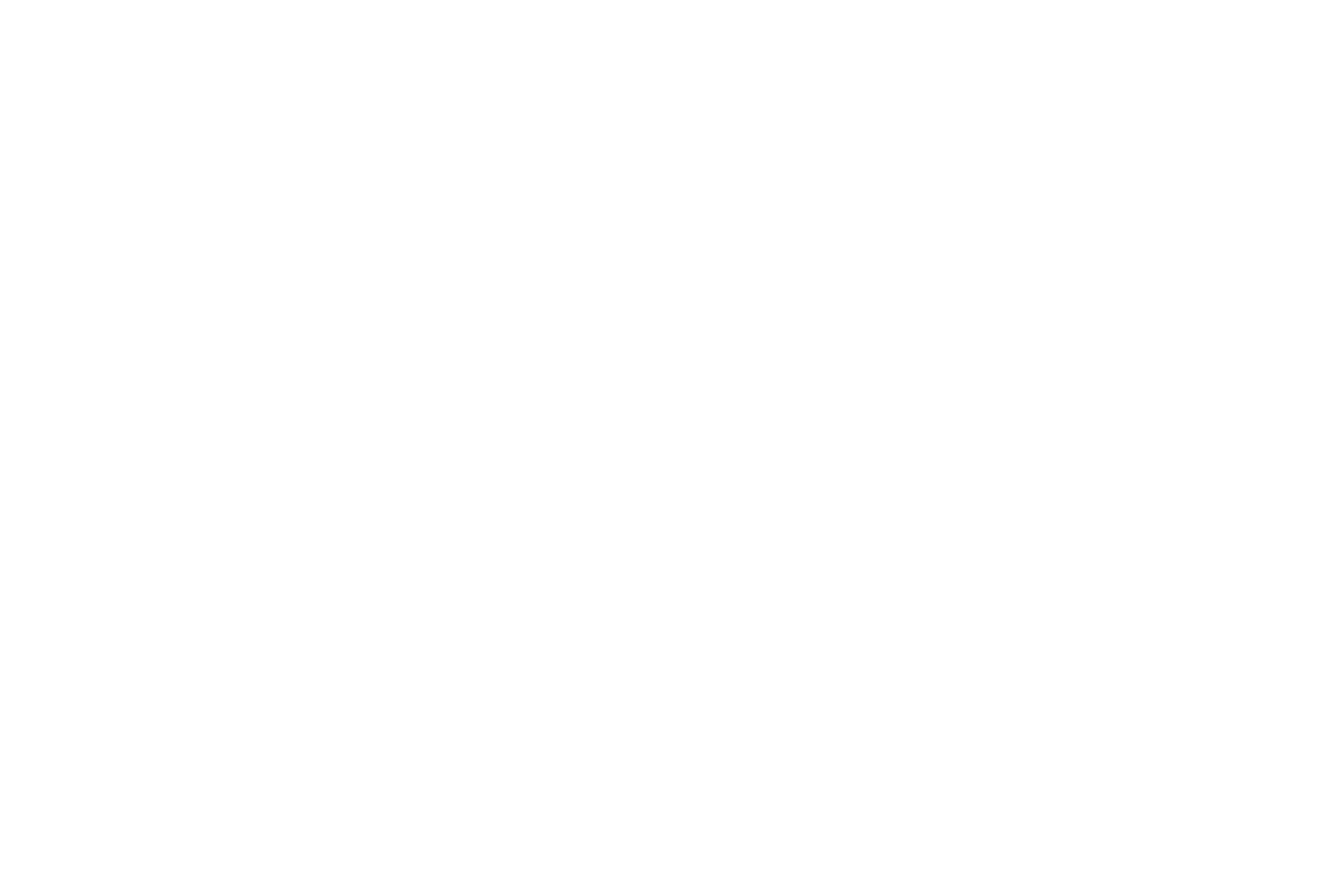
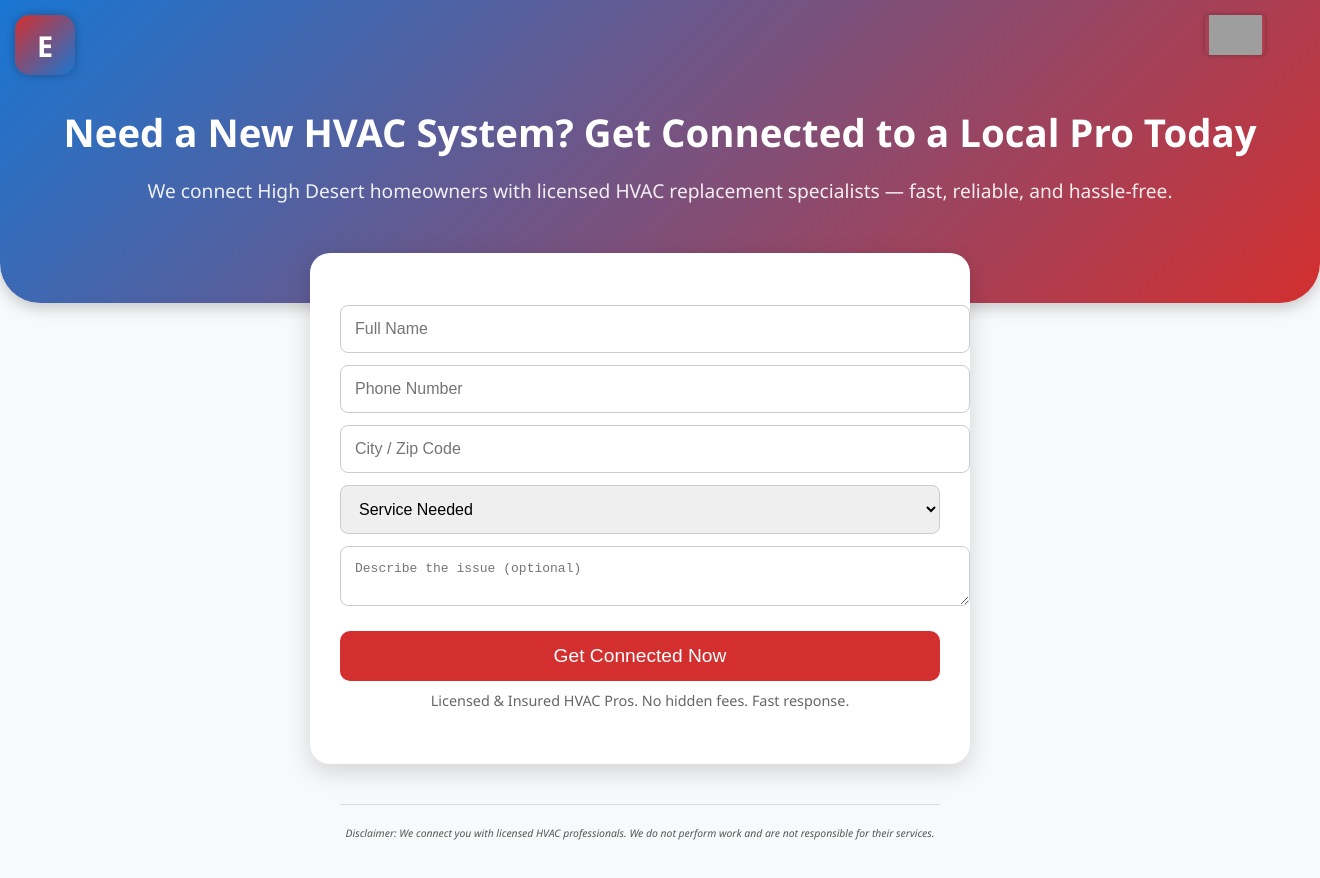
Before and after one commit to elitehvacreferral-hue/elite-hvac-test, a plain HTML site: page index.html in a window 1280 px wide. Shown: the whole page, 1320 px wide, since content can reach past the window. Before the commit the page ends 800 px from the top, so only its background shows below. Drawn offline with Linux system fonts and the light colour scheme; grey boxes are pictures that could not be loaded.

Commit message:
Update index.html

```diff
--- a/index.html
+++ b/index.html
@@ -6,103 +6,96 @@
 <title>Elite HVAC Referrals</title>
 
 <style>
+/* Reset & typography */
 body {
   margin: 0;
-  font-family: Arial, sans-serif;
+  font-family: 'Segoe UI', Tahoma, Geneva, Verdana, sans-serif;
+  background: #f8f9fa;
   color: #333;
 }
 
-/* Hero section */
+/* Gradient Hero Section */
 .hero {
   position: relative;
   width: 100%;
-  height: 100vh;
-  overflow: hidden;
-}
-
-/* Hero image fills container reliably */
-.hero-img {
-  position: absolute;
-  top: 0;
-  left: 0;
-  width: 100%;
-  height: 100%;
-  object-fit: cover;
-  z-index: 0;
-}
-
-/* Overlay to make text readable */
-.overlay {
-  position: absolute;
-  top: 0;
-  left: 0;
-  right: 0;
-  bottom: 0;
-  z-index: 1;
-  background: rgba(0,0,0,0.5);
-  display: flex;
-  flex-direction: column;
-  justify-content: center;
-  align-items: center;
+  padding: 80px 20px;
+  background: linear-gradient(135deg, #1976d2, #d32f2f);
+  color: white;
   text-align: center;
-  padding: 60px 20px;
+  border-bottom-left-radius: 40px;
+  border-bottom-right-radius: 40px;
+  box-shadow: 0 5px 15px rgba(0,0,0,0.2);
 }
 
 /* Hero text */
 header h1 {
-  color: #fff;
   font-size: 2.4em;
-  margin: 0 0 10px;
-  text-shadow: 1px 1px 5px rgba(0,0,0,0.7);
+  margin-bottom: 10px;
 }
 
 header p {
-  color: #fff;
   font-size: 1.2em;
-  text-shadow: 1px 1px 5px rgba(0,0,0,0.7);
-  margin: 0;
+  opacity: 0.9;
 }
 
 /* Form container */
 .container {
   max-width: 600px;
-  margin: 40px auto;
-  background: rgba(255,255,255,0.95);
-  padding: 30px;
-  border-radius: 8px;
-  box-shadow: 0 0 15px rgba(0,0,0,0.2);
+  margin: -50px auto 40px;
+  background: #fff;
+  padding: 40px 30px;
+  border-radius: 20px;
+  box-shadow: 0 8px 25px rgba(0,0,0,0.15);
+  position: relative;
+  z-index: 2;
 }
 
-input, select, textarea, button {
+/* Form elements */
+input, select, textarea {
   width: 100%;
-  padding: 12px;
+  padding: 14px;
   margin-top: 12px;
   font-size: 1em;
+  border-radius: 8px;
+  border: 1px solid #ccc;
+  transition: all 0.3s ease;
+}
+
+input:focus, select:focus, textarea:focus {
+  outline: none;
+  border-color: #1976d2;
+  box-shadow: 0 0 8px rgba(25,118,210,0.3);
 }
 
 button {
+  width: 100%;
+  padding: 14px;
+  margin-top: 20px;
+  font-size: 1.2em;
+  border: none;
+  border-radius: 10px;
   background: #d32f2f;
   color: white;
-  border: none;
-  border-radius: 4px;
-  font-size: 1.2em;
   cursor: pointer;
+  transition: all 0.3s ease;
 }
 
 button:hover {
   background: #b71c1c;
+  transform: translateY(-2px);
+  box-shadow: 0 5px 15px rgba(0,0,0,0.2);
 }
 
 /* Logo top-left */
 .logo {
   position: fixed;
-  top: 10px;
-  left: 10px;
+  top: 15px;
+  left: 15px;
   z-index: 1000;
   width: 60px;
   height: 60px;
   background: linear-gradient(135deg, #d32f2f, #1976d2);
-  border-radius: 12px;
+  border-radius: 15px;
   color: white;
   font-weight: bold;
   font-size: 1.8em;
@@ -110,10 +103,86 @@ button:hover {
   align-items: center;
   justify-content: center;
   box-shadow: 0 0 8px rgba(0,0,0,0.3);
-  font-family: Arial, sans-serif;
 }
 
 /* Patriotic flag top-right */
 .flag {
   position: fixed;
-  top:
+  top: 15px;
+  right: 15px;
+  width: 60px;
+  height: 40px;
+  background: url('https://upload.wikimedia.org/wikipedia/commons/a/a4/Flag_of_the_United_States.svg') no-repeat center center;
+  background-size: contain;
+  border-radius: 5px;
+  box-shadow: 0 0 5px rgba(0,0,0,0.3);
+  z-index: 1000;
+}
+
+/* Small professional disclaimer */
+.disclaimer {
+  max-width: 600px;
+  margin: 30px auto 40px;
+  font-size: 0.65em;
+  color: #555;
+  text-align: center;
+  font-style: italic;
+  line-height: 1.4;
+  border-top: 1px solid #ddd;
+  padding-top: 10px;
+}
+
+/* Responsive tweaks */
+@media (max-width: 768px) {
+  header h1 { font-size: 2em; }
+  header p { font-size: 1em; }
+  .container { padding: 30px 20px; margin: -40px auto 30px; }
+}
+</style>
+</head>
+
+<body>
+
+<!-- Logo -->
+<div class="logo">E</div>
+
+<!-- Patriotic flag -->
+<div class="flag"></div>
+
+<!-- Hero Section -->
+<div class="hero">
+  <header>
+    <h1>Need a New HVAC System? Get Connected to a Local Pro Today</h1>
+    <p>We connect High Desert homeowners with licensed HVAC replacement specialists — fast, reliable, and hassle-free.</p>
+  </header>
+</div>
+
+<!-- Lead Form -->
+<div class="container">
+  <form>
+    <input type="text" placeholder="Full Name" required>
+    <input type="tel" placeholder="Phone Number" required>
+    <input type="text" placeholder="City / Zip Code" required>
+
+    <select required>
+      <option value="">Service Needed</option>
+      <option>HVAC Replacement</option>
+      <option>HVAC Repair</option>
+      <option>No Heat / No Cool</option>
+    </select>
+
+    <textarea placeholder="Describe the issue (optional)"></textarea>
+
+    <button type="submit">Get Connected Now</button>
+
+    <p style="text-align:center; font-size:0.9em; color:#666; margin-top:10px;">Licensed & Insured HVAC Pros. No hidden fees. Fast response.</p>
+  </form>
+</div>
+
+<!-- Small professional disclaimer -->
+<div class="disclaimer">
+  <p>Disclaimer: We connect you with licensed HVAC professionals. We do not perform work and are not responsible for their services.</p>
+</div>
+
+</body>
+</html>
```
